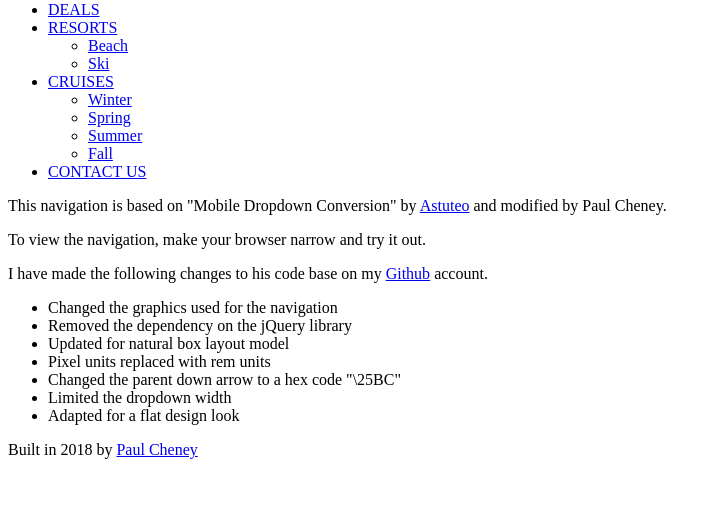
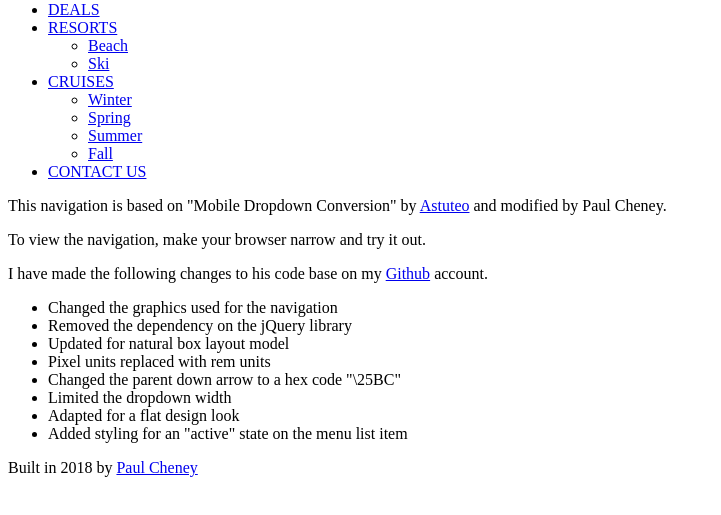
Before and after one commit to fleszu/mobileMenu, a plain HTML site: page index.html in a window 1280 px wide. Shown: the part 79-594 px from the top of the page, without its empty margins (0-721 px from the left). Drawn offline with Linux system fonts and the light colour scheme; a script that the page names is missing.

Commit message:
Update index.html

```diff
--- a/index.html
+++ b/index.html
@@ -52,7 +52,7 @@
                 <li>Changed the parent down arrow to a hex code "\25BC"</li>
                 <li>Limited the dropdown width</li>
                 <li>Adapted for a flat design look</li>
-
+               <li>Added styling for an "active" state on the menu list item</li>
             </ul>
 
 
```
